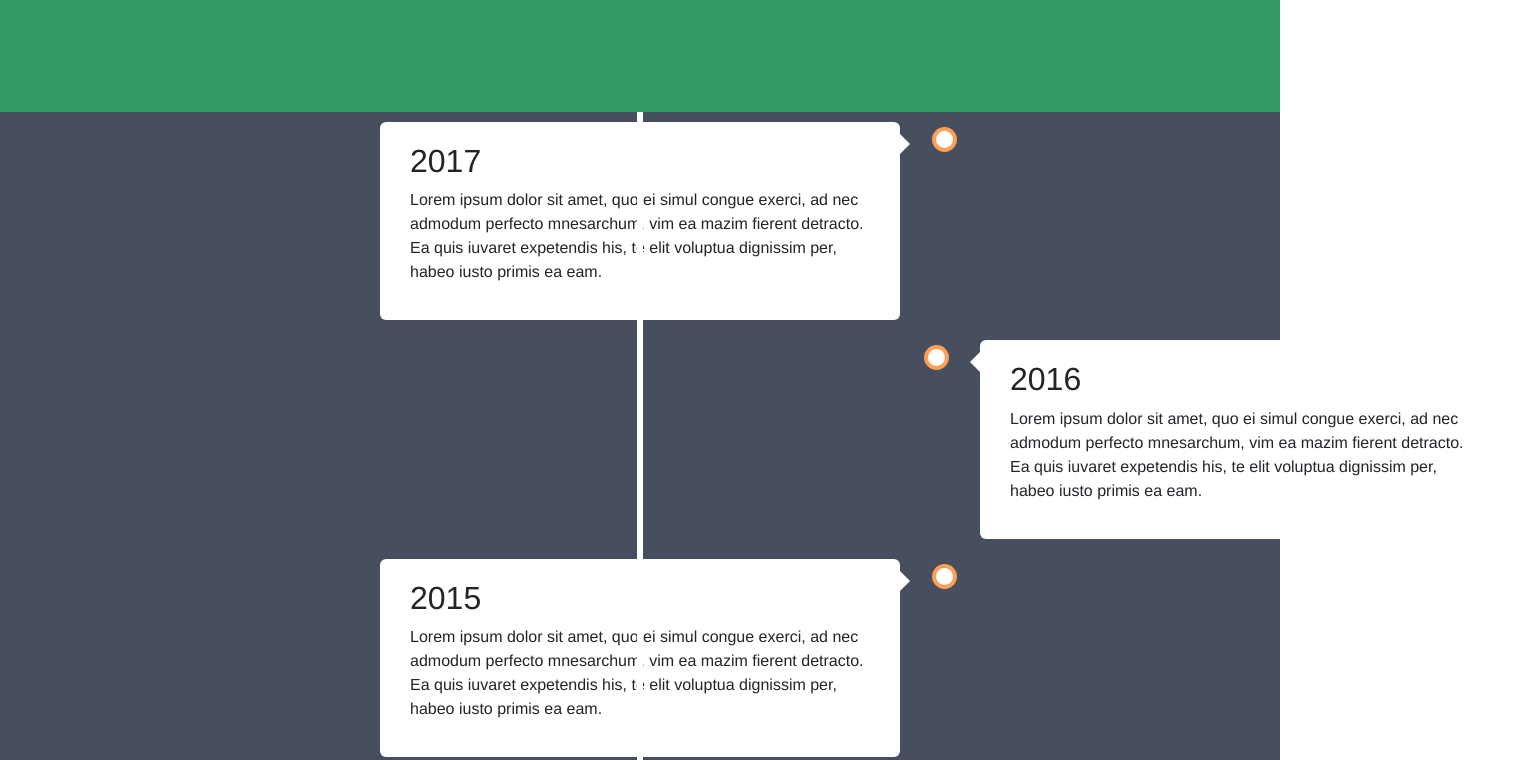
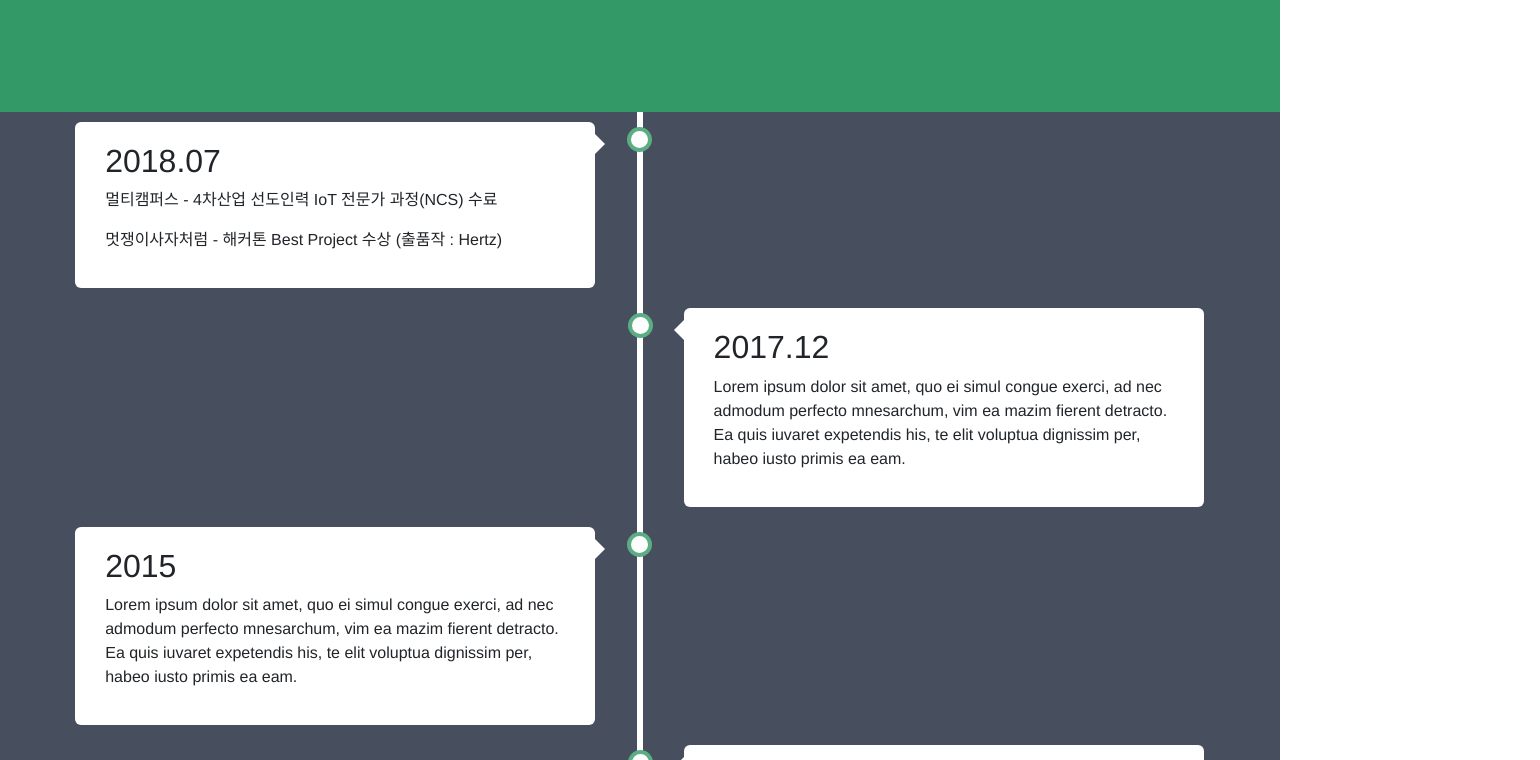
Before and after one commit to poemtree/poemtree.github.io, a plain HTML site: page index.html in a window 1280 px wide. Shown: the part 1244-2004 px from the top of the page, 1540 px wide, since content can reach past the window. Drawn offline with nearby package versions, Linux system fonts and the light colour scheme.

Commit message:
timeline 내용 작성 중

```diff
--- a/css/portfolio.css
+++ b/css/portfolio.css
@@ -102,7 +102,7 @@
   height: 25px;
   right: -17px;
   background-color: white;
-  border: 4px solid #FF9F55;
+  border: 4px solid rgba(51, 153, 102, 0.8);
   top: 15px;
   border-radius: 50%;
   z-index: 1;
@@ -110,12 +110,12 @@
 
 /* Place the container to the left */
 .timeline .left {
-  left: 0;
+  left: -25.4%;
 }
 
 /* Place the container to the right */
 .timeline .right {
-  left: 50%;
+  left: 25.3%;
 }
 
 /* Add arrows to the left container (pointing right) */
--- a/index.html
+++ b/index.html
@@ -62,13 +62,14 @@
     <div class="timeline">
       <div class="container left">
         <div class="content">
-          <h2>2017</h2>
-          <p>Lorem ipsum dolor sit amet, quo ei simul congue exerci, ad nec admodum perfecto mnesarchum, vim ea mazim fierent detracto. Ea quis iuvaret expetendis his, te elit voluptua dignissim per, habeo iusto primis ea eam.</p>
+          <h2>2018.07</h2>
+          <p>멀티캠퍼스 - 4차산업 선도인력 IoT 전문가 과정(NCS) 수료</p>
+          <p>멋쟁이사자처럼 - 해커톤 Best Project 수상 (출품작 : Hertz)</p>
         </div>
       </div>
       <div class="container right">
         <div class="content">
-          <h2>2016</h2>
+          <h2>2017.12</h2>
           <p>Lorem ipsum dolor sit amet, quo ei simul congue exerci, ad nec admodum perfecto mnesarchum, vim ea mazim fierent detracto. Ea quis iuvaret expetendis his, te elit voluptua dignissim per, habeo iusto primis ea eam.</p>
         </div>
       </div>
```
